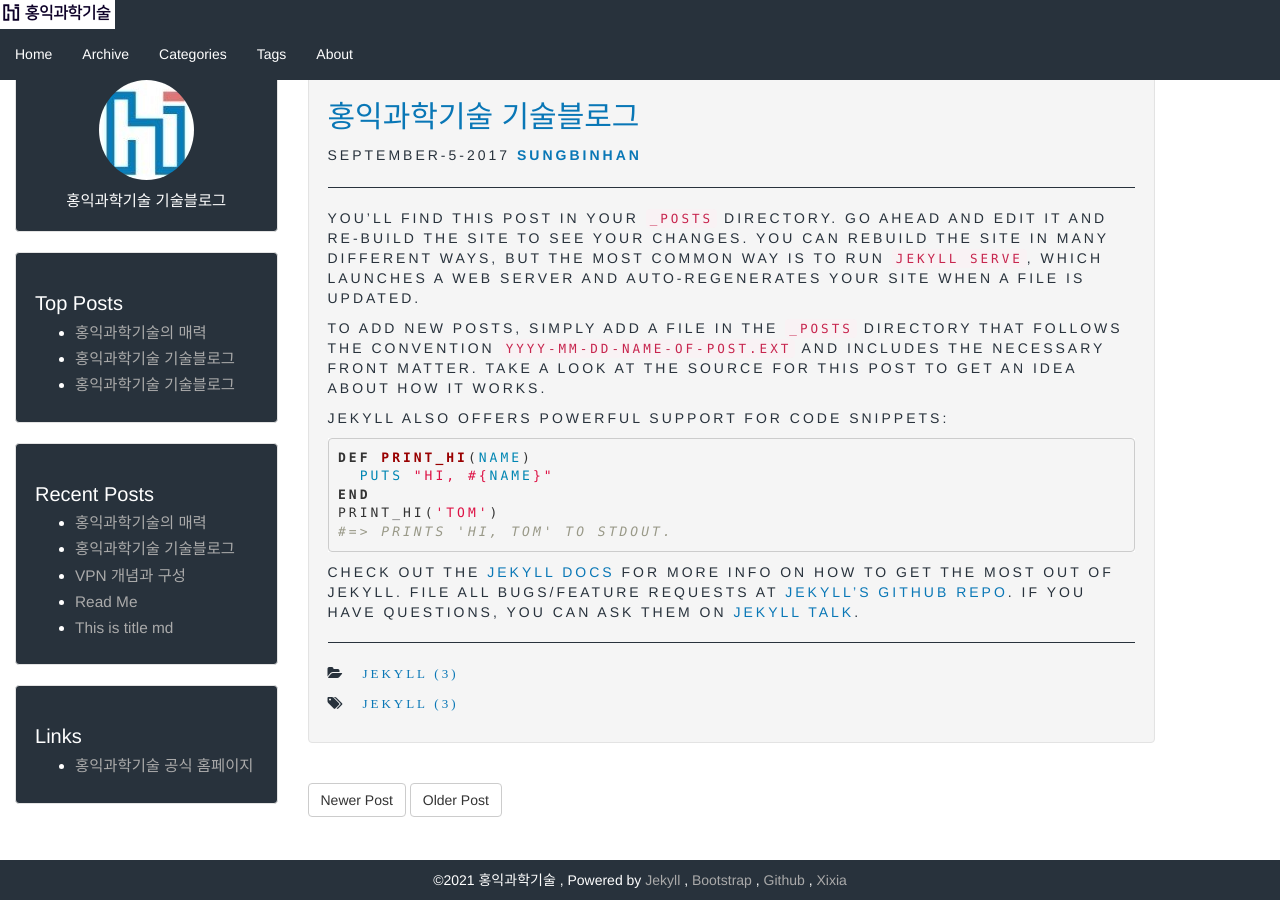
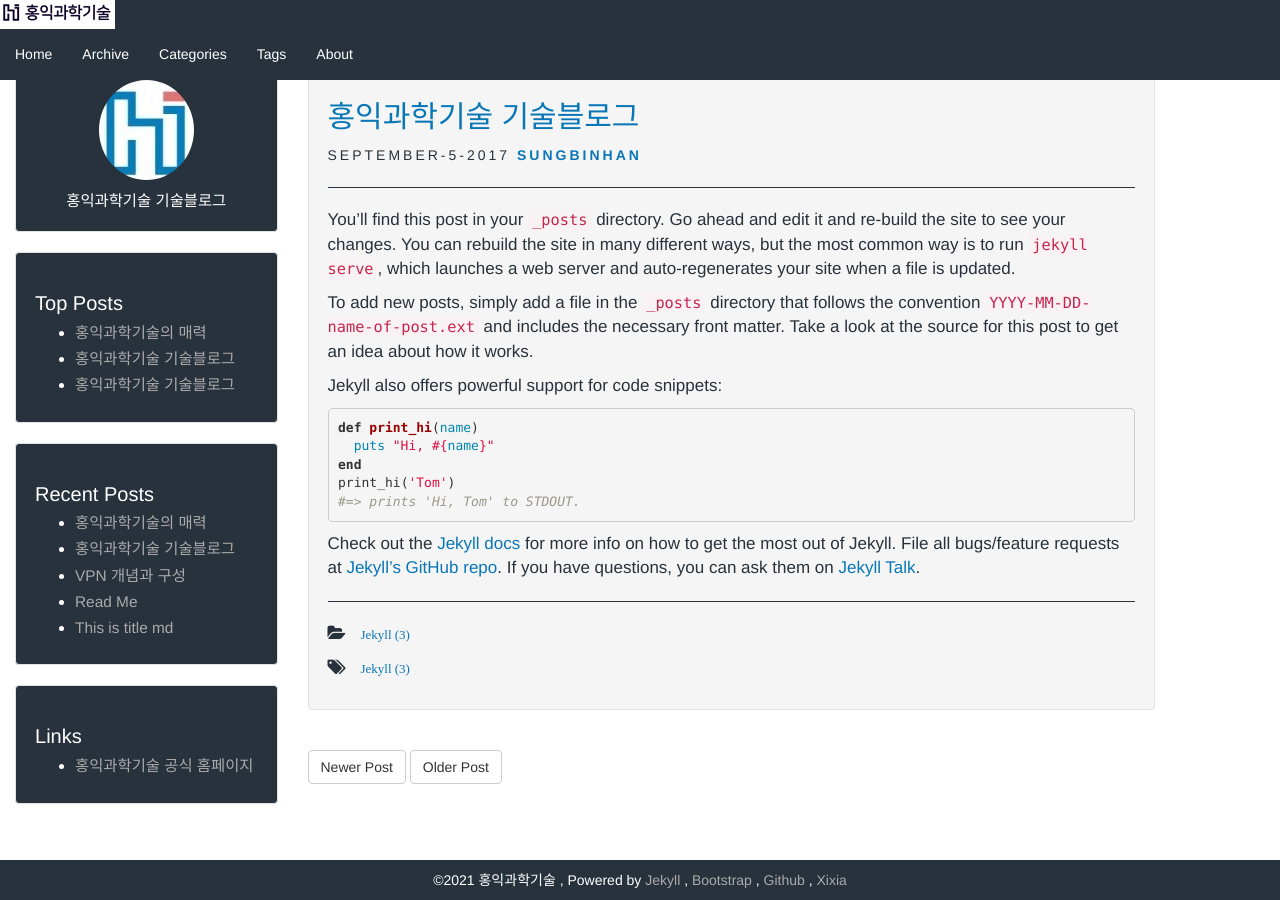
Before and after one commit to jangh-lee/hongikit-mts.github.io, a Jekyll site: the page built from _posts/2017-09-05-welcome-to-jekyll.markdown, in a window 1280 px wide. Built offline with Jekyll 4.4.1, drawn with Linux system fonts in a browser that asks for light colours.

Commit message:
Update post.html

```diff
--- a/_layouts/post.html
+++ b/_layouts/post.html
@@ -8,7 +8,7 @@ layout: default
             {% assign date_format = site.date_format.title %}
             {{ page.date | date: date_format }}
             <a><strong>SungBinHan</strong></a>
-           <span class="Post-img" <img src="{{ site.baseurl }}/assets/images/sb.PNG" class="img-circle" width="40px" />
+           <span class="Post-img" <img src="{{ site.baseurl }}/assets/images/sb.PNG" class="img-circle" width="40px" /></span>
         </span>
         <hr style="border-top:1px solid #28323C;"/>
     {% if site.comments and page.comments %}
```
